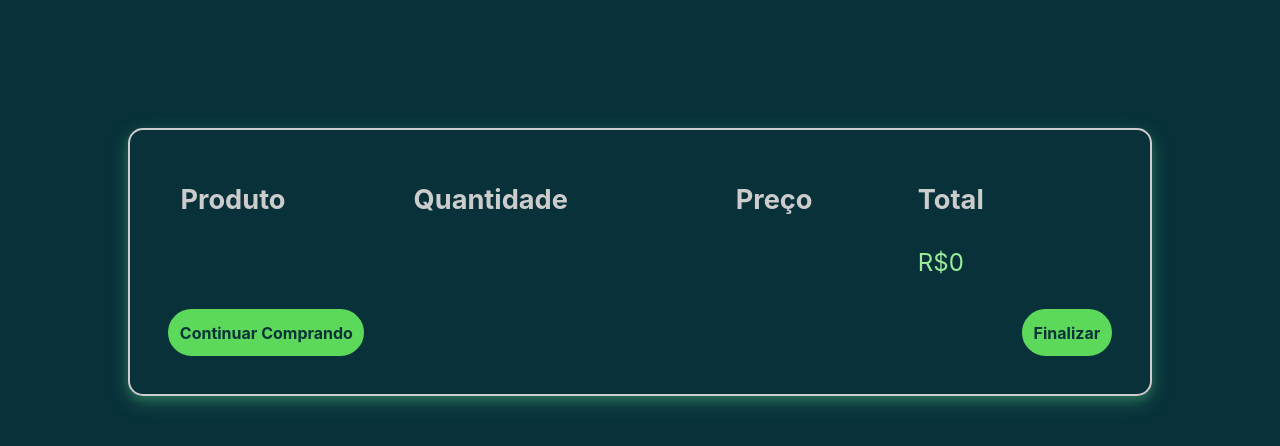
After one commit to lejonck/loja, a Django app: page /carrinho/ in a window 1280 px wide. The commit adds this page. Shown: the top 446 px of the page. Run offline with Django 5.2, Linux system fonts and the light colour scheme; some libraries are stand-ins or nearby versions.

Commit message:
page details ajustada e carrinho criado

```diff
--- a/myapp/static/myapp/css/styles.css
+++ b/myapp/static/myapp/css/styles.css
@@ -112,9 +142,85 @@ p {
     font-size: 14;
     font-weight: 700;
     width: fit-content;
-    padding: 4%;
+    height:fit-content;
+    padding: 9px;
     text-align: center;
     text-decoration: none;
+}
+
+.btn-comprar:hover {
+    text-decoration: none;
+    background-color: #08313A;
+    color: #5CD85A;
+}
+
+.btn-cart {
+    border: solid 2px;
+    border-radius: 35px;
+    color: #08313A;
+    background-color: #5CD85A;
+    border-color: #5CD85A;
+    font-size: 14;
+    font-weight: 700;
+    width: fit-content;
+    padding: 1%;
+    text-align: center;
+    text-decoration: none;
+    transition: transform 0.3s;
+}
+
+.btn-cart:hover {
+    text-decoration: none;
+    color: #08313A;
+    transform: scale(1.05);
+}
+
+.container-cart {
+    margin: 10%;
+    color: #ccc;
+    border-radius: 15px !important;
+    border: 2px solid #ccc;
+    padding:3%;
+    display: flex;
+    flex-direction: column;
+    box-shadow: 0 4px 8px 0 rgba(105, 221, 144, 0.205), 0 6px 20px 0 rgba(105, 221, 144, 0.26);
+    justify-content: space-between;
+    overflow: hidden;
+    transition: transform 0.3s, box-shadow 0.3s;
+
+
+}
+
+.table.custom-table {
+    border: none !important;
+    border-collapse: collapse !important;
+    color: #ccc !important;
+}
+
+.table.custom-table th{
+    border: none !important;
+    font-size: 170%;
+}
+
+.table.custom-table td {
+    border: none !important;
+    font-size:120%;
+}
+
+.btn-update-cart{
+    border:none;
+    color: #9beb9a;
+    font-weight: 500 !important;
+    background-color: #08313A;
+}
+
+.update-cart{
+    width: 10%;
+}
+.table {
+    color: #ccc !important;
+    border: none !important;
+    border-collapse: collapse !important;
 }
 
 .form {
@@ -140,3 +246,13 @@ p {
     width: 90%;
     margin: 2%;
 }
+
+.form {
+    margin: 10px 0 15px 0;
+}
+
+
+.button-cart {
+    display: flex;
+    justify-content: space-between;
+}
--- /dev/null
+++ b/myapp/templates/myapp/carrinho.html
@@ -0,0 +1,64 @@
+{% load static %}
+{% load cart_filters %}
+<!DOCTYPE html>
+<html>
+<head>
+    <title>Carrinho</title>
+    <link href="https://stackpath.bootstrapcdn.com/bootstrap/4.5.2/css/bootstrap.min.css" rel="stylesheet">
+    <link rel="stylesheet" type="text/css" href="{% static 'myapp/css/styles.css' %}">
+    <script>
+        function showAlert(){
+            alert("Compra realizada com sucesso!");
+        }
+    </script>
+</head>
+<body>
+
+    <div class="container-cart">
+        <table class="table custom-table">
+            <thead>
+                <tr>
+                    <th>Produto</th>
+                    <th>Quantidade</th>
+                    <th>Preço</th>
+                    <th>Total</th>
+                    <th></th>
+                </tr>
+            </thead>
+            <tbody>
+                {% for produto in produtos %}
+                    <tr>
+                        <td>{{ produto.nome }}</td>
+                        <td>
+                            <form method="post" action="{% url 'atualizar_quantidade' produto.id %}">
+                                {% csrf_token %}
+                                <input type="number" class="update-cart" name="quantidade" value="{{ carrinho|get_item:produto.id }}" min="1">
+                                <button type="submit" class="btn-update-cart">Atualizar</button>
+                            </form>
+                        </td>
+                        <td>R${{ produto.preco }}</td>
+                        <td>R${% get_total produto carrinho %}</td>
+                        <td>
+                            <a href="{% url 'remover_do_carrinho' produto.id %}" ><svg xmlns="http://www.w3.org/2000/svg" width="25" height="25" fill="red" class="bi bi-trash3-fill" viewBox="0 0 16 16">
+                                <path d="M11 1.5v1h3.5a.5.5 0 0 1 0 1h-.538l-.853 10.66A2 2 0 0 1 11.115 16h-6.23a2 2 0 0 1-1.994-1.84L2.038 3.5H1.5a.5.5 0 0 1 0-1H5v-1A1.5 1.5 0 0 1 6.5 0h3A1.5 1.5 0 0 1 11 1.5m-5 0v1h4v-1a.5.5 0 0 0-.5-.5h-3a.5.5 0 0 0-.5.5M4.5 5.029l.5 8.5a.5.5 0 1 0 .998-.06l-.5-8.5a.5.5 0 1 0-.998.06m6.53-.528a.5.5 0 0 0-.528.47l-.5 8.5a.5.5 0 0 0 .998.058l.5-8.5a.5.5 0 0 0-.47-.528M8 4.5a.5.5 0 0 0-.5.5v8.5a.5.5 0 0 0 1 0V5a.5.5 0 0 0-.5-.5"/>
+                              </svg></a>
+                        </td>
+                    </tr>
+                {% endfor %}
+                <tr>
+                    <td colspan="3"></td>
+                    <td style="font-size: 150%; color:#9beb9a">R${{ total }}</td>
+                </tr>
+            </tbody>
+        </table>
+        <div class="button-cart">
+        <a href="{% url 'home' %}" class="btn-cart">Continuar Comprando</a>
+        <a href="{% url 'home' %}" class="btn-cart" onclick="showAlert()">Finalizar</a>
+        </div>
+    </div>
+
+    <script src="https://code.jquery.com/jquery-3.5.1.min.js"></script>
+    <script src="https://cdn.jsdelivr.net/npm/@popperjs/core@2.9.2/dist/umd/popper.min.js"></script>
+    <script src="https://stackpath.bootstrapcdn.com/bootstrap/4.5.2/js/bootstrap.min.js"></script>
+</body>
+</html>
--- a/myapp/urls.py
+++ b/myapp/urls.py
@@ -5,6 +5,10 @@ from . import views
 
 urlpatterns = [
     path('', views.home_view, name='home'),
-        path('produto/<int:produto_id>/', views.produto_detalhes_view, name='produto_detalhes'),
+    path('produto/<int:produto_id>/', views.produto_detalhes_view, name='produto_detalhes'),
+    path('carrinho/', views.carrinho_view, name='carrinho'),
+    path('adicionar_ao_carrinho/<int:produto_id>/', views.adicionar_ao_carrinho, name='adicionar_ao_carrinho'),
+    path('atualizar_quantidade/<int:produto_id>/', views.atualizar_quantidade, name='atualizar_quantidade'),
+    path('remover_do_carrinho/<int:produto_id>/', views.remover_do_carrinho, name='remover_do_carrinho'),
 
 ]
--- a/myapp/views.py
+++ b/myapp/views.py
@@ -1,4 +1,4 @@
-from django.shortcuts import render
+from django.shortcuts import render, redirect
 
 from .models import Produto
 
@@ -15,8 +15,45 @@ def home_view(request):
     else:
         produtos = Produto.objects.all()
 
-    return render(request, 'myapp/home.html', {'produtos': produtos})
+
+    return render(request, 'myapp/home.html', {'produtos': produtos, 'tem_produtos': produtos.exists()})
 
 def produto_detalhes_view(request, produto_id):
     produto = get_object_or_404(Produto, id=produto_id)
     return render(request, 'myapp/produto_detalhes.html', {'produto': produto})
+
+def carrinho_view(request):
+    carrinho = request.session.get('carrinho', {})
+    produtos = Produto.objects.filter(id__in=carrinho.keys())
+    total = 0
+    for produto in produtos:
+        quantidade = carrinho.get(str(produto.id))
+        total += produto.preco * quantidade
+    return render(request, 'myapp/carrinho.html', {'produtos': produtos, 'carrinho': carrinho, 'total': total})
+
+def adicionar_ao_carrinho(request, produto_id):
+    produto = Produto.objects.get(id=produto_id)
+    carrinho = request.session.get('carrinho', {})
+    if str(produto.id) in carrinho:
+        carrinho[str(produto.id)] += 1
+    else:
+        carrinho[str(produto.id)] = 1
+    request.session['carrinho'] = carrinho
+    return redirect('carrinho')
+
+def atualizar_quantidade(request, produto_id):
+    if request.method == 'POST':
+        quantidade = int(request.POST.get('quantidade'))
+        carrinho = request.session.get('carrinho', {})
+        if quantidade > 0:
+            carrinho[str(produto_id)] = quantidade
+        else:
+            carrinho.pop(str(produto_id), None)
+        request.session['carrinho'] = carrinho
+    return redirect('carrinho')
+
+def remover_do_carrinho(request, produto_id):
+    carrinho = request.session.get('carrinho', {})
+    carrinho.pop(str(produto_id), None)
+    request.session['carrinho'] = carrinho
+    return redirect('carrinho')
```
Also changed, not shown: other parts of myapp/static/myapp/css/styles.css (+42 -12 lines), myapp/templates/myapp/home.html (+16 -15 lines), myapp/templates/myapp/produto_detalhes.html (+7 -12 lines), myapp/templatetags/cart_filters.py (added, +12 -0 lines), myapp/templatetags/__init__.py (added).
